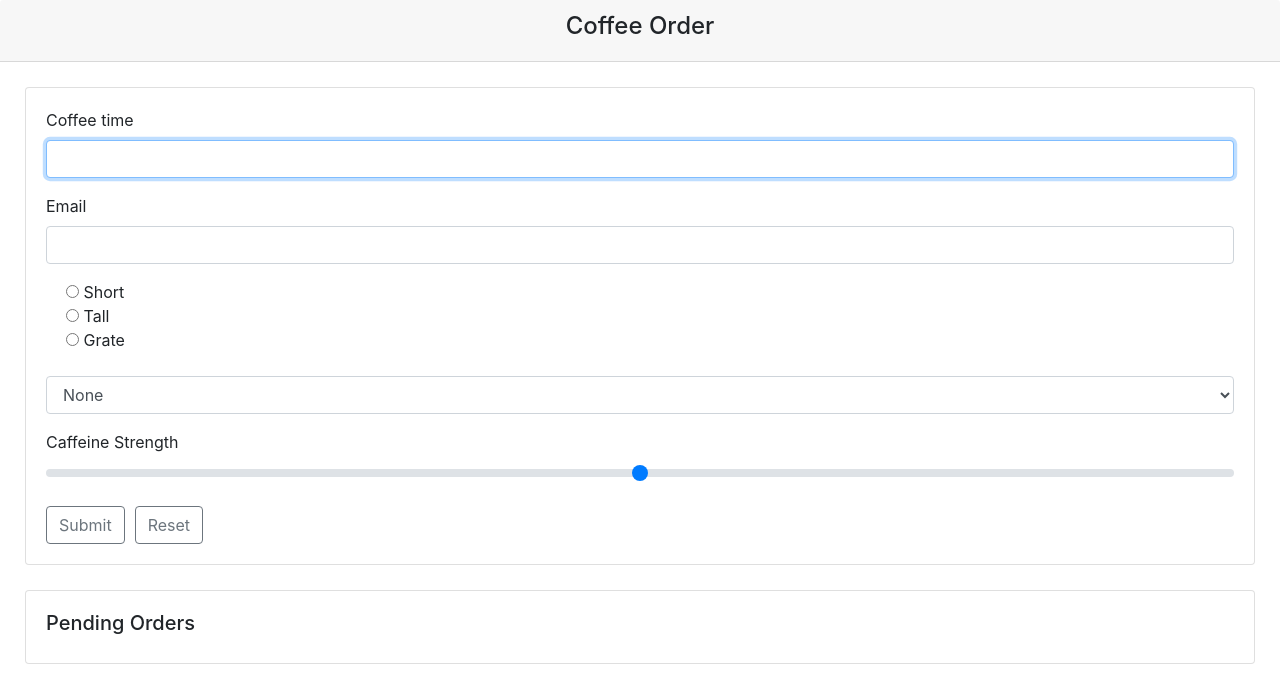
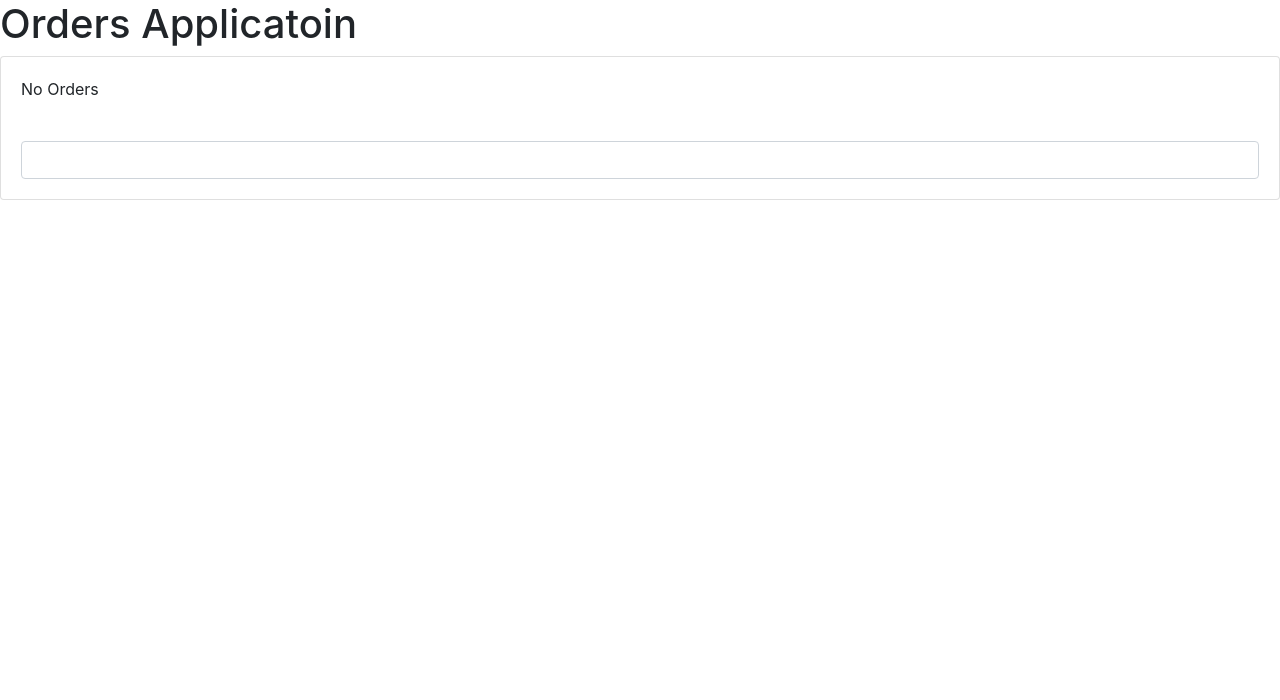
Before and after one commit to EvgeniyKels/Angular_pet, an Angular app: page / in a window 1280 px wide. Shown: the top 700 px of the page. Built offline with nearby package versions, Linux system fonts and the light colour scheme.

Commit message:
24_03_2018

```diff
--- a/src/app/app.component.html
+++ b/src/app/app.component.html
@@ -1,29 +1,29 @@
-<div class="card-header" style="text-align: center">
-  <h4>Coffee Order</h4>
-</div>
-<div class="card order-form">
-  <app-coffee-order></app-coffee-order>
-</div>
-<div class="card order-pendorder">
-  <app-coffee-order-pendorder></app-coffee-order-pendorder>
-</div>
+<!--<div class="card-header" style="text-align: center">-->
+  <!--<h4>Coffee Order</h4>-->
+<!--</div>-->
+<!--<div class="card order-form">-->
+  <!--<app-coffee-order></app-coffee-order>-->
+<!--</div>-->
+<!--<div class="card order-pendorder">-->
+  <!--<app-coffee-order-pendorder></app-coffee-order-pendorder>-->
+<!--</div>-->
 
-<!--<h1>Orders Applicatoin</h1>-->
+<h1>Orders Applicatoin</h1>
 <!--<div>-->
   <!--<app-lorem-pixel></app-lorem-pixel>-->
 <!--<app-sync-input></app-sync-input>-->
 <!--</div>-->
 <!--компонента-->
-<!--<div class="conteiner">-->
-  <!--<div class="card">-->
-    <!--<div class="card-body">-->
-      <!--<app-orders-list></app-orders-list>-->
-    <!--</div>-->
-    <!--<div class="card-body">-->
-      <!--<app-orders-form></app-orders-form>-->
-    <!--</div>-->
-  <!--</div>-->
-<!--</div>-->
+<div class="conteiner">
+  <div class="card">
+    <div class="card-body">
+      <app-orders-list></app-orders-list>
+    </div>
+    <div class="card-body">
+      <app-orders-form></app-orders-form>
+    </div>
+  </div>
+</div>
 <!--<img [src]="{{urlImage}}" alt=""> &#45;&#45; альтернативный синтаксис-->
 <!--<img [src]="urlImage" alt="">-->
 <!--<button class="btn" [class.active] = "isActive" (click)="tuggleActive()">-->
--- a/src/app/coffee/coffee-order-form/coffee-order.component.html
+++ b/src/app/coffee/coffee-order-form/coffee-order.component.html
@@ -1,4 +1,5 @@
 <div class="card-body">
+  <!--если то ангуляр поймето, что * - структурная директива, # - атрибутная директива-->
   <form #userForm="ngForm" (ngSubmit)="onSubmit(userForm)" novalidate>
     <div class="form-group">
       <label>Coffee time</label>
--- a/src/app/header-body/header-body.component.html
+++ b/src/app/header-body/header-body.component.html
@@ -1,5 +1,6 @@
 <div class="card">
   <div class="card-header">
+    <!--ng-content - атрибутная дирктива, лучше использовать вместо div-->
     <ng-content select=".header">
 
     </ng-content>
--- a/src/app/orders/orders-list/orders-list.component.html
+++ b/src/app/orders/orders-list/orders-list.component.html
@@ -1,8 +1,18 @@
-<div [hidden] = "getOrders().length > 0">
-  <h1>No Orders</h1>
-</div>
-<div [hidden] = "getOrders().length == 0">
-  <h1>List Orders</h1>
+<!--<div [hidden] = "getOrders().length > 0">-->
+  <!--<h1>No Orders</h1>-->
+<!--</div>-->
+<!--<div [hidden] = "getOrders().length == 0">-->
+  <!--<h1>List Orders</h1>-->
+<!--</div>-->
+
+<ng-template #orders>
+  Pending Orders
+</ng-template>
+<ng-template #no_orders>
+  No Orders
+</ng-template>
+<div *ngIf="getOrders().length>0 then orders else no_orders">
+
 </div>
 
 <div>
--- a/src/app/tweeeet/tweeeet.component.html
+++ b/src/app/tweeeet/tweeeet.component.html
@@ -11,9 +11,10 @@
   <div class="header">
     {{tweet.title}}
   </div>
-  <div class="body">
+  <!--вместо дива лучшн использовать ng-content-->
+  <ng-container class="body">
     <span>{{tweet.body}}</span>
     <app-like [likesCount]="tweet.likes" (changeinc)="onChange($event)"></app-like>
     <span>{{tweet.likes}}</span>
-  </div>
+  </ng-container>
 </app-header-body>
```
